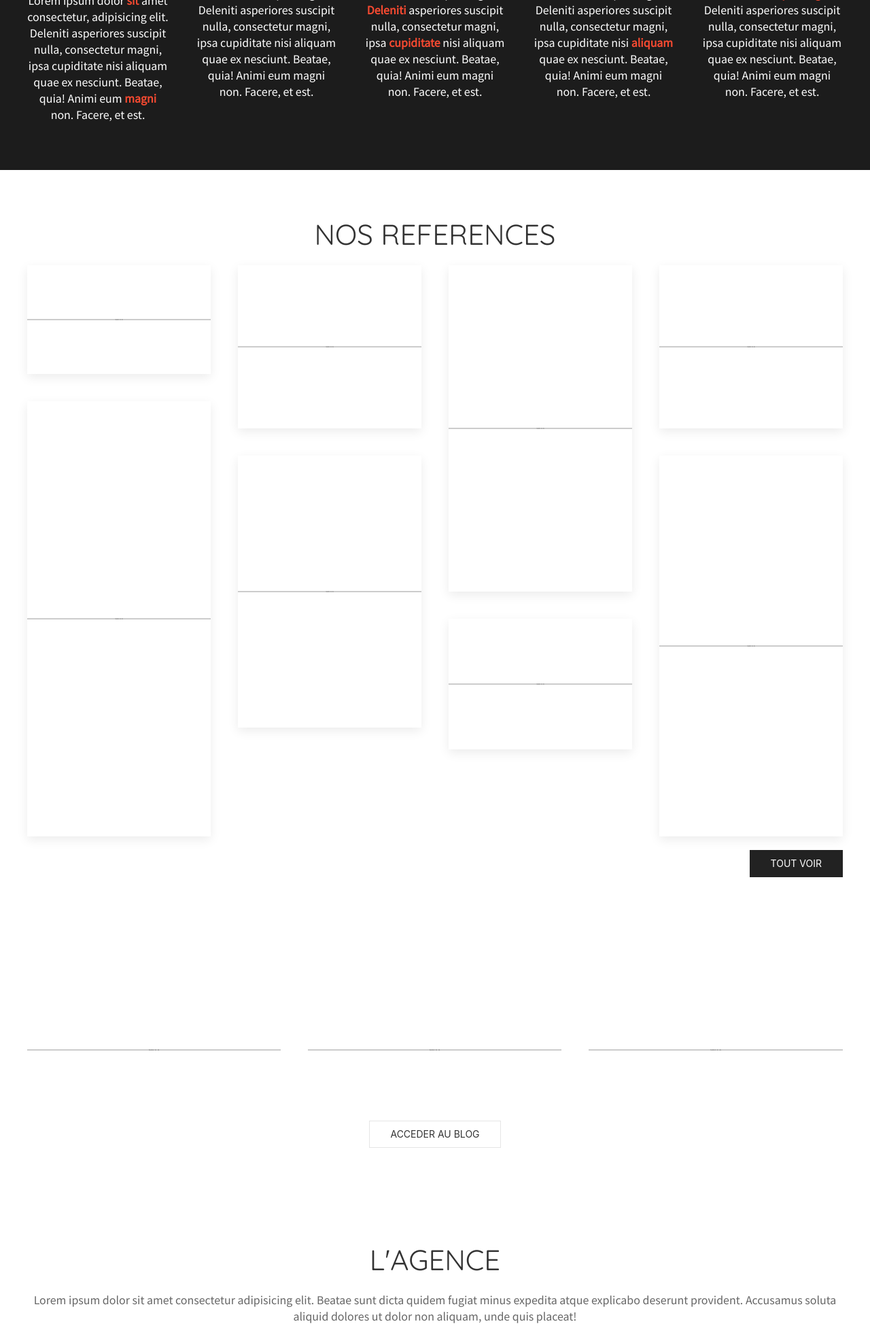
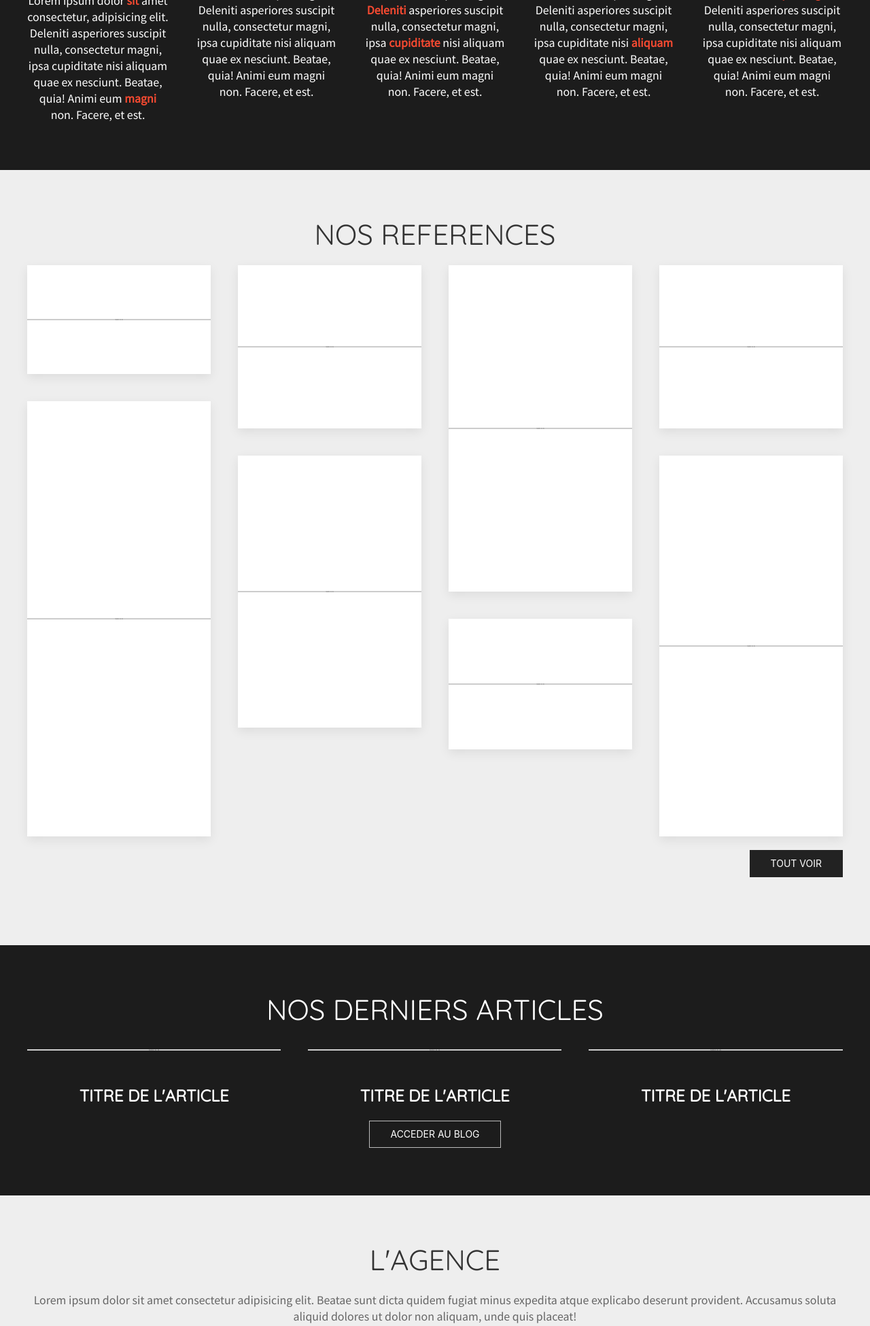
Before and after one commit to jm-Holland/repo_Agence-ljm, a Symfony app: template templates/home/index.html.twig in a window 1280 px wide. Shown: the part 1271-3221 px from the top of the page at 68% size. Run offline with Twig, Linux system fonts and the light colour scheme; the template is opened without the code that fills it, so the values that code supplies are empty; grey boxes labelled with a size stand in for pictures from a placeholder-image service; some libraries are stand-ins or nearby versions.

Commit message:
Mise en page de la navbar + correction des couleurs de section

```diff
--- a/public/css/style_l2j.css
+++ b/public/css/style_l2j.css
@@ -33,10 +33,34 @@ strong {
 }
 
 /* Modification des variables UIkit*/
+.uk-section-secondary {
+    background-color: #1c1c1c;
+}
+.uk-section-primary{
+    background-color: #101010;
+}
+.uk-section-default{
+    background-color: #eeeeee;
+}
+
+.uk-navbar-container:not(.uk-navbar-transparent){
+    background-color: #1c1c1c;
+}
 .uk-navbar-item,
 .uk-navbar-nav li a {
     font-family: 'Quicksand', sans-serif;
+    color: #fff;
+    font-weight: bold;
 }
+.uk-navbar-nav>li>a:active, .uk-navbar-nav>li:hover>a, .uk-navbar-nav>li>a.uk-open, .uk-navbar-nav>li>a:focus,
+.uk-navbar-item .uk-icon:hover, .uk-navbar-item .uk-icon:active, .uk-navbar-item .uk-icon:focus{
+    color: #F74A31;
+}
+.uk-navbar-item .uk-icon{
+    color: #fff;
+    margin-left: 15px;
+}
+
 
 .uk-button-text {
     color: #0C4353;
@@ -79,9 +103,6 @@ strong {
 }
 
 /* Modification propre agence l2J*/
-.uk-section-secondary {
-    background-color: #1c1c1c;
-}
 
 #logo {
     max-width: 7.5rem;
--- a/templates/home/_blog.html.twig
+++ b/templates/home/_blog.html.twig
@@ -1,4 +1,4 @@
-<section class="uk-section backColor">
+<section class="uk-section uk-section-secondary">
     <div class="uk-container uk-text-center">
         <h1 class="uk-light">NOS DERNIERS ARTICLES</h1>
         <div class="uk-child-width-1-2@s uk-child-width-1-3@m uk-text-center" uk-grid>
--- a/templates/home/_contact.html.twig
+++ b/templates/home/_contact.html.twig
@@ -1,4 +1,4 @@
-<section class="uk-section backColor">
+<section class="uk-section uk-section-secondary">
     <div class="uk-container ">
         <h1 class="uk-text-center uk-light">CONTACT</h1>
         <form class="uk-form-stacked">
--- a/templates/home/_references.html.twig
+++ b/templates/home/_references.html.twig
@@ -1,4 +1,4 @@
-<section class="uk-section">
+<section class="uk-section uk-section-default">
     <div class="uk-container">
         <h1 class="uk-text-center">NOS REFERENCES</h1>
         <div class="uk-container">
--- a/templates/home/_services.html.twig
+++ b/templates/home/_services.html.twig
@@ -1,4 +1,4 @@
-<section id="services" class="uk-section uk-section-secondary darkColor">
+<section id="services" class="uk-section uk-section-secondary">
     <div class="uk-container uk-container-large">
         <h2 class="uk-text-center">NOS SERVICES</h2>
         <div class="uk-child-width-1-5@m" uk-grid>
--- a/templates/home/_team.html.twig
+++ b/templates/home/_team.html.twig
@@ -1,4 +1,4 @@
-<section class="uk-section">
+<section class="uk-section uk-section-default">
     <div class="uk-container uk-text-center">
         <h1>L'AGENCE</h1>
         <p>Lorem ipsum dolor sit amet consectetur adipisicing elit. Beatae sunt dicta quidem fugiat minus expedita atque
--- a/templates/partials/_footer.html.twig
+++ b/templates/partials/_footer.html.twig
@@ -1,5 +1,5 @@
 <footer>
-    <section class="uk-section-secondary">
+    <section class="uk-section-primary">
         <div class="uk-grid-collapse uk-child-width-expand@s uk-text-center" uk-grid>
             <div>
                 <div class="uk-padding">
```
